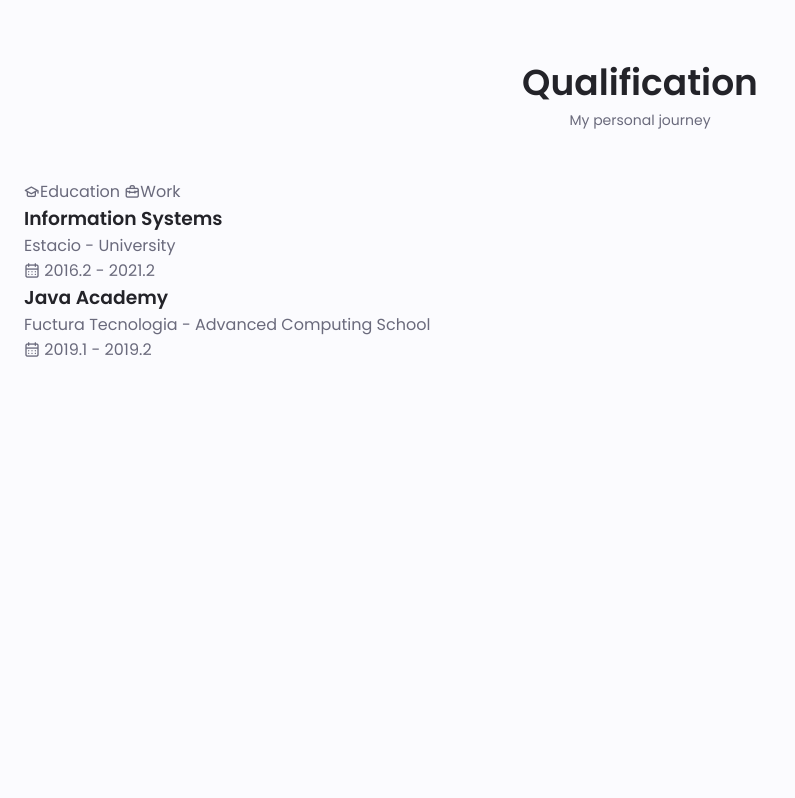
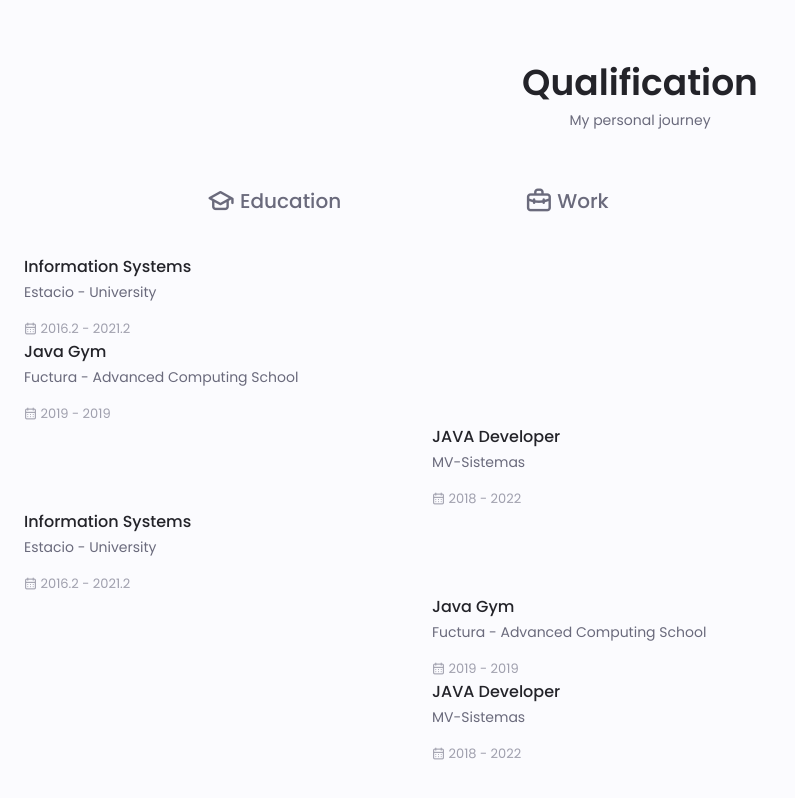
Before and after one commit to gmozart/Portfolio, a plain HTML site: page assets/index.html in a window 1280 px wide. Shown: the part 1877-2675 px from the top of the page, without its empty margins (0-795 px from the left). Before the commit the page ends 2351 px from the top, so only its background shows below. Drawn offline with nearby package versions, Linux system fonts and the light colour scheme.

Commit message:
Corrections

```diff
--- a/assets/css/styles.css
+++ b/assets/css/styles.css
@@ -540,6 +540,54 @@ img{
 
 /*==================== QUALIFICATION ====================*/
 
+.qualification__tabs{
+    display: flex;
+    justify-content: space-evenly;
+    margin-bottom: var(--mb-2);
+}
+
+.qualification__button{
+    font-size: var(--h3-font-size);
+    font-weight: var(--font-medium);
+    cursor: pointer;
+}
+
+.qualification__button:hover{
+    color: var(--first-color);
+}
+
+.qualification__icon{
+    font-size: 1.8rem;
+    margin-right: var(--mb-0-25);
+}
+
+.qualification__data{
+    display: grid;
+    grid-template-columns: 1fr max-content 1fr;
+    column-gap: 1.5rem;
+}
+
+.qualification__title{
+    font-size: var(--normal-font-size);
+    font-weight: var(--font-medium);
+}
+
+.qualification__subtitle{
+    display: inline-block;
+    font-size: var(--small-font-size);
+    margin-bottom: var(--mb-1);
+}
+
+.qualification__calendar{
+    font-size: var(--smaller-font-size);
+    color: var(--text-color-ligth);
+}
+
+
+
+
+
+
 /*==================== SERVICES ====================*/
 
 /* ACTIVE MODAL */
--- a/assets/index.html
+++ b/assets/index.html
@@ -300,11 +300,11 @@
 
        <div class="qualification__container container">
          <div class="qualification__tabs">
-           <div class="qualification__buttons button--flex">
+           <div class="qualification__button button--flex">
             <i class="uil uil-graduation-cap qualification__icon"></i>
             Education
            </div>
-           <div class="qualification__buttons button--flex">
+           <div class="qualification__button button--flex">
             <i class="uil uil-briefcase-alt qualification__icon"></i>
             Work
            </div>
@@ -314,8 +314,9 @@
            <div class="qualification__content">
         <!--==============================  QUALIFICATION 1===================================-->
                <div class="qualification__data">
+                     <div>
                        <h3 class="qualification__title">Information Systems</h3>
-              <span class="qualifications__subtitle">Estacio - University</span>
+                         <span class="qualification__subtitle">Estacio - University</span>
                            <div class="qualification__calendar">
                              <i class="uil uil-calendar-alt"></i>
                              2016.2 - 2021.2
@@ -327,13 +328,55 @@
                         <span class="qualification__line"></span>
                     </div>
               </div>
+
          <!--==============================  QUALIFICATION 2 ===================================-->
          <div class="qualification__data">
-              <h3 class="qualification__title">Java Academy</h3>
-              <span class="qualifications__subtitle">Fuctura Tecnologia - Advanced Computing School</span>
+
+            <div>
+              <h3 class="qualification__title">Java Gym</h3>
+                <span class="qualification__subtitle">Fuctura - Advanced Computing School</span>
                 <div class="qualification__calendar">
                   <i class="uil uil-calendar-alt"></i>
-                2019.1 - 2019.2
+                  2019 - 2019
+                </div>
+            </div>
+
+            <div>
+              <span class="qualification__rounder"></span>
+              <span class="qualification__line"></span>
+           </div>
+
+         </div>
+          <!--==============================  QUALIFICATION 3 ===================================-->
+          <div class="qualification__data">
+            <div></div>
+
+            <div>
+               <span class="qualification__rounder"></span>
+               <span class="qualification__line"></span>
+            </div>
+            <div>
+              <h3 class="qualification__title">JAVA Developer</h3>
+                <span class="qualification__subtitle">MV-Sistemas</span>
+                  <div class="qualification__calendar">
+                    <i class="uil uil-calendar-alt"></i>
+                    2018 - 2022
+                  </div>
+            </div>
+
+          </div>
+            </div>
+
+    <!--==============================  QUALIFICATION CONTENT 2 ===================================-->
+          <div class="qualification__content">
+            <!--==============================  QUALIFICATION 1===================================-->
+                   <div class="qualification__data">
+                         <div>
+                           <h3 class="qualification__title">Information Systems</h3>
+                             <span class="qualification__subtitle">Estacio - University</span>
+                               <div class="qualification__calendar">
+                                 <i class="uil uil-calendar-alt"></i>
+                                 2016.2 - 2021.2
                                </div>
                          </div>
 
@@ -342,9 +385,46 @@
                             <span class="qualification__line"></span>
                         </div>
                   </div>
+
+             <!--==============================  QUALIFICATION 2 ===================================-->
+             <div class="qualification__data">
+               <div></div>
+
+                <div>
+                   <span class="qualification__rounder"></span>
+                   <span class="qualification__line"></span>
+                </div>
+
+                <div>
+                  <h3 class="qualification__title">Java Gym</h3>
+                    <span class="qualification__subtitle">Fuctura - Advanced Computing School</span>
+                    <div class="qualification__calendar">
+                      <i class="uil uil-calendar-alt"></i>
+                      2019 - 2019
+                    </div>
+                </div>
+             </div>
+              <!--==============================  QUALIFICATION 3 ===================================-->
+              <div class="qualification__data">
+                <div></div>
+
+                <div>
+                   <span class="qualification__rounder"></span>
+                   <span class="qualification__line"></span>
+                </div>
+                <div>
+                  <h3 class="qualification__title">JAVA Developer</h3>
+                    <span class="qualification__subtitle">MV-Sistemas</span>
+                      <div class="qualification__calendar">
+                        <i class="uil uil-calendar-alt"></i>
+                        2018 - 2022
                       </div>
                 </div>
 
+              </div>
+                </div>
+          </div>
+        </div>
       </section>
 
     </main>
```
Lines whose indentation alone changed are shown as unchanged.
